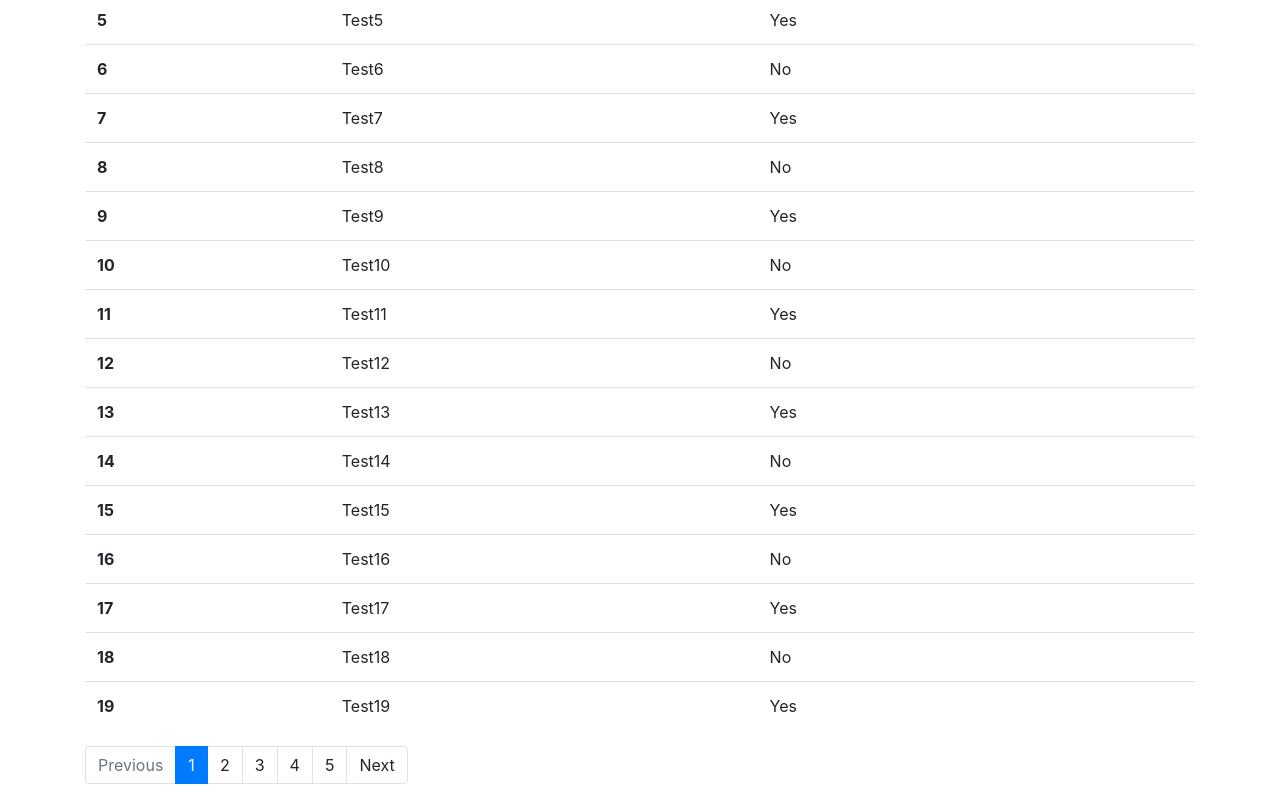
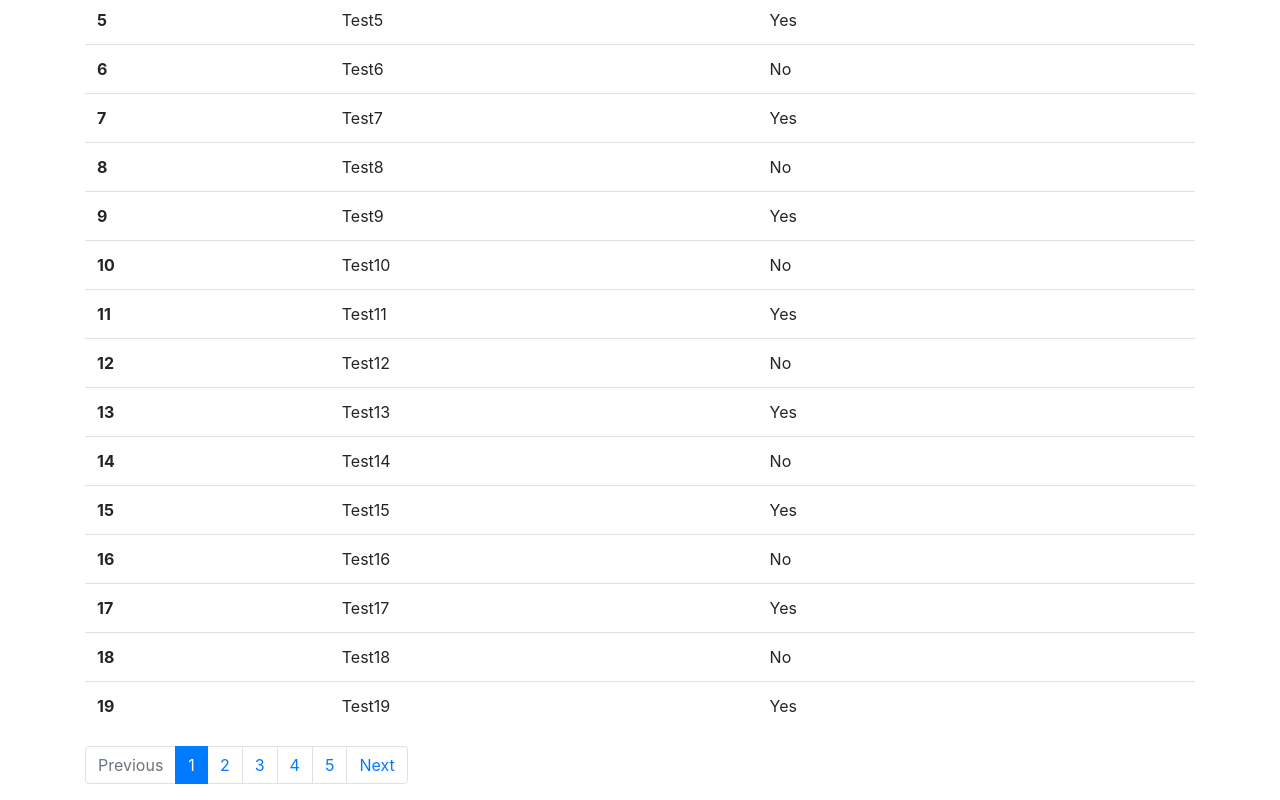
Before and after one commit to shinshin86/pagination-sample-at-react-with-bootstrap, a React (Create React App) app: page / in a window 1280 px wide. Shown: the part 307-1107 px from the top of the page. Built offline with nearby package versions, Linux system fonts and the light colour scheme.

Commit message:
Fix react warning

```diff
--- a/src/App.js
+++ b/src/App.js
@@ -2,7 +2,7 @@ import React, { useState, useEffect } from "react";
 import { getTestData } from "./test-data";
 import Pagination from "./Pagination";
 
-export default function() {
+const App = () => {
   const [isFetching, setIsFetching] = useState(false);
   const [userList, setUsetList] = useState([]);
   const [pageState, setPageState] = useState({
@@ -16,15 +16,17 @@ export default function() {
       setIsFetching(true);
 
       // Fetch data
-      await getTestData();
       const offset = (pageState.currentPage - 1) * pageState.maxPerPage;
       const { userList, userCount } = await getTestData({ offset });
       setUsetList(userList);
-      setIsFetching(false);
 
       // Update pagination state
       const totalPage = Math.ceil(userCount / pageState.maxPerPage);
-      setPageState(Object.assign({ ...pageState }, { totalPage }));
+
+      const updatePageState = Object.assign({ ...pageState }, { totalPage });
+      setPageState(updatePageState);
+
+      setIsFetching(false);
     };
 
     fetchData();
@@ -65,7 +67,7 @@ export default function() {
           </thead>
           <tbody>
             {userList.map(user => (
-              <tr>
+              <tr key={user.id}>
                 <th scope="row">{user.id}</th>
                 <td>{user.name}</td>
                 <td>{user.isAdmin ? "Yes" : "No"}</td>
@@ -81,3 +83,5 @@ export default function() {
     </div>
   );
 }
+
+export default App;
--- a/src/Pagination.js
+++ b/src/Pagination.js
@@ -1,12 +1,12 @@
 import React from "react";
 
-export default ({ pageState, handleClickPagination }) => {
+const Pagination = ({ pageState, handleClickPagination }) => {
   const { currentPage, totalPage } = pageState;
   return (
     <nav aria-label="Page navigation">
       <ul className="pagination">
         <li className={+currentPage === 1 ? "page-item disabled" : "page-item"}>
-          <a
+          <span
             className="page-link"
             onClick={() => {
               const nextPageNumber = +currentPage - 1;
@@ -14,7 +14,7 @@ export default ({ pageState, handleClickPagination }) => {
             }}
           >
             Previous
-          </a>
+          </span>
         </li>
         {Array.from(new Array(totalPage)).map((v, i) => {
           const pageNumber = ++i;
@@ -23,10 +23,11 @@ export default ({ pageState, handleClickPagination }) => {
               className={
                 currentPage === pageNumber ? "page-item active" : "page-item"
               }
+              key={i}
             >
-              <a className="page-link" onClick={() => handleClickPagination(i)}>
+              <span className="page-link" onClick={() => handleClickPagination(i)}>
                 {pageNumber}
-              </a>
+              </span>
             </li>
           );
         })}
@@ -35,7 +36,7 @@ export default ({ pageState, handleClickPagination }) => {
             +currentPage === +totalPage ? "page-item disabled" : "page-item"
           }
         >
-          <a
+          <span
             className="page-link"
             onClick={() => {
               const nextPageNumber = +currentPage + 1;
@@ -43,9 +44,11 @@ export default ({ pageState, handleClickPagination }) => {
             }}
           >
             Next
-          </a>
+          </span>
         </li>
       </ul>
     </nav>
   );
 };
+
+export default Pagination;
--- a/src/test-data.js
+++ b/src/test-data.js
@@ -7,7 +7,7 @@ export const getTestData = async (option = {}) => {
   const rangeMax = offset + limit;
   const userCount = dataList.length;
   const userList = dataList.filter(data => {
-    if (rangeMin <= data.id && rangeMax > data.id) return data;
+    return rangeMin <= data.id && rangeMax > data.id;
   });
 
   return { userList, userCount };
```
